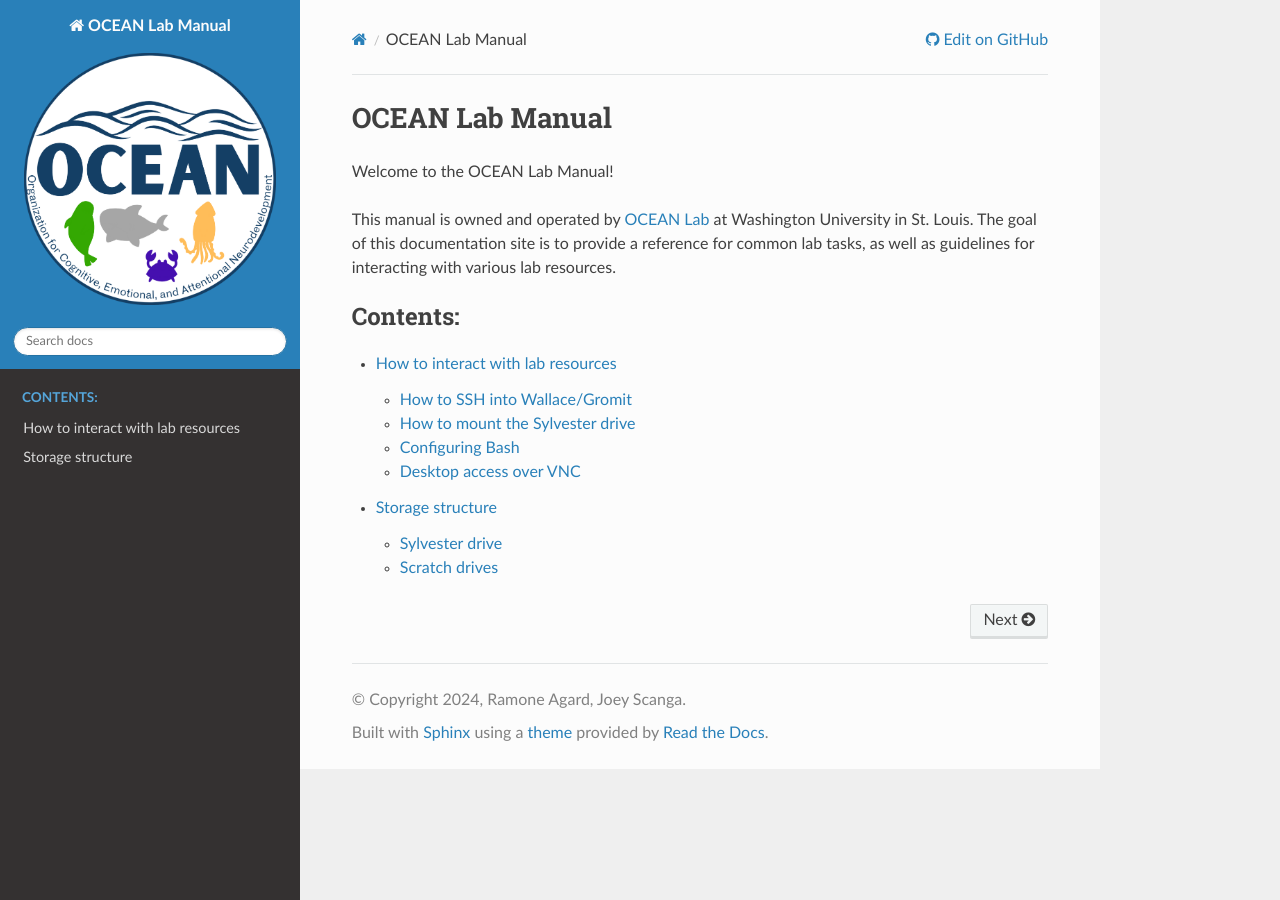
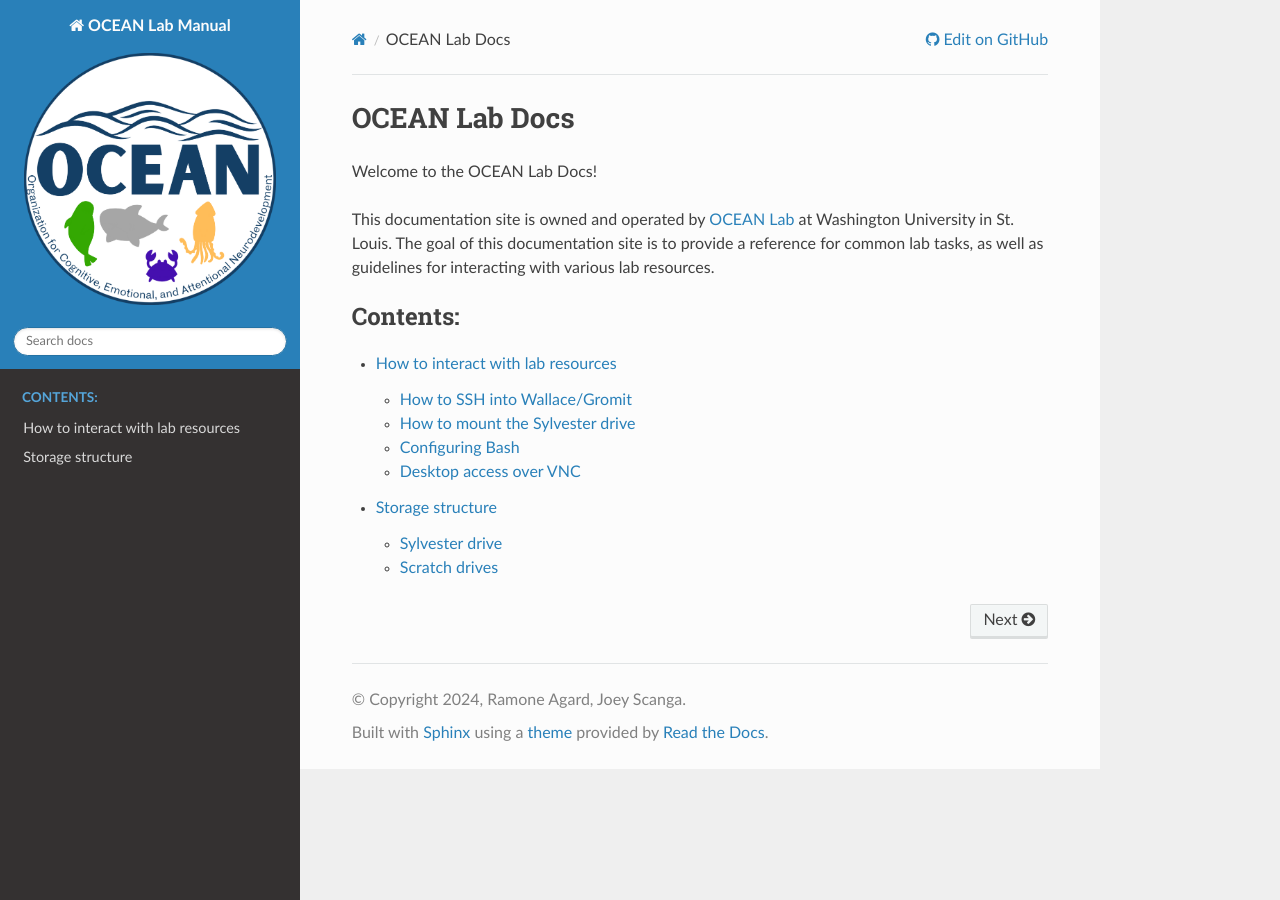
Before and after one commit to washu-ocean/OceanLabDocs, a Sphinx documentation site: the page built from source/index.rst, in a window 1280 px wide. Built offline with Sphinx 7.4.7 and the Read the Docs theme 3.1.0, drawn with Linux system fonts in a browser that asks for light colours; pages that are not in the unit, such as notebooks, are missing from menus.

Commit message:
Update index.rst

```diff
--- a/source/index.rst
+++ b/source/index.rst
@@ -3,12 +3,12 @@
    You can adapt this file completely to your liking, but it should at least
    contain the root `toctree` directive.
 
-OCEAN Lab Manual
-================
+OCEAN Lab Docs
+==============
 
-Welcome to the OCEAN Lab Manual!
+Welcome to the OCEAN Lab Docs!
 
-This manual is owned and operated by `OCEAN Lab <https://sites.wustl.edu/ocean/>`_ at Washington University in St. Louis. The goal of this documentation site is to provide a reference for common lab tasks, as well as guidelines for interacting with various lab resources.
+This documentation site is owned and operated by `OCEAN Lab <https://sites.wustl.edu/ocean/>`_ at Washington University in St. Louis. The goal of this documentation site is to provide a reference for common lab tasks, as well as guidelines for interacting with various lab resources.
 
 .. toctree::
    :maxdepth: 2
```
